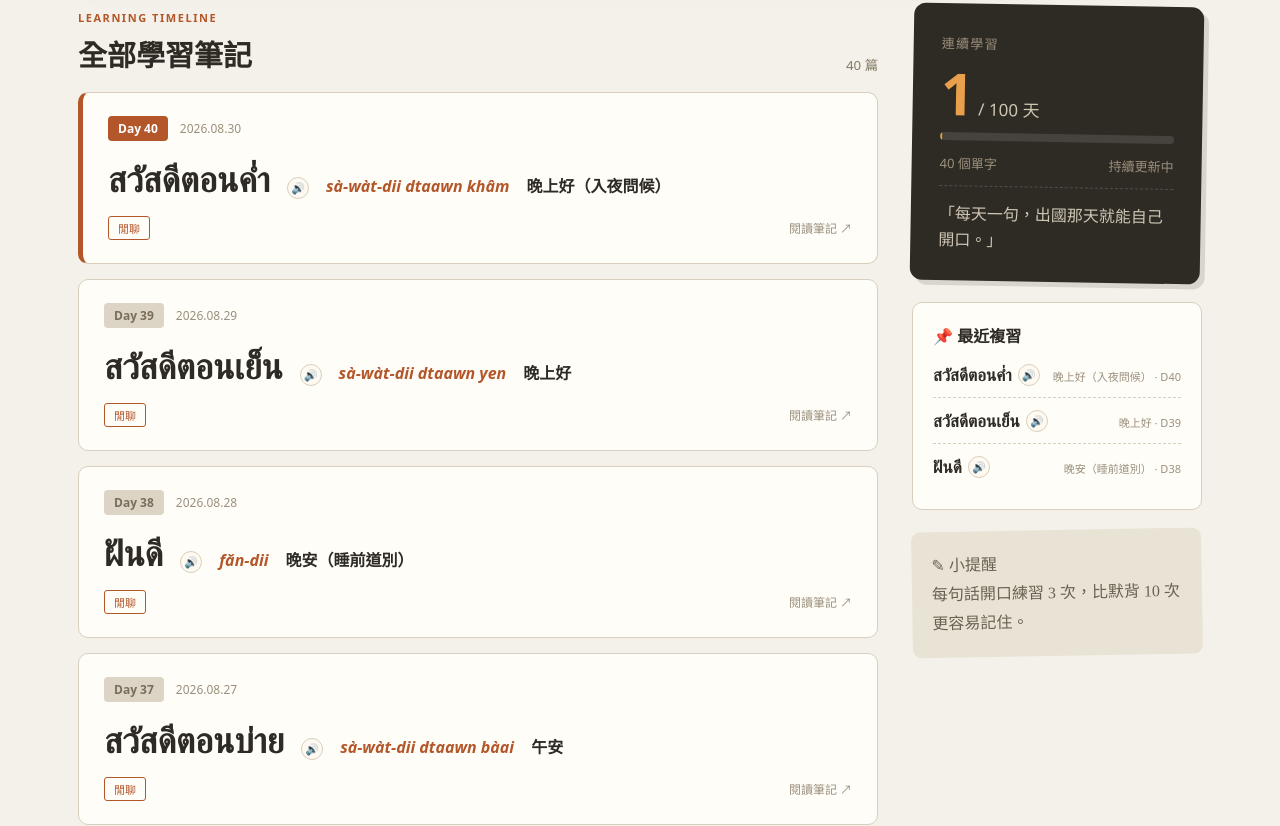
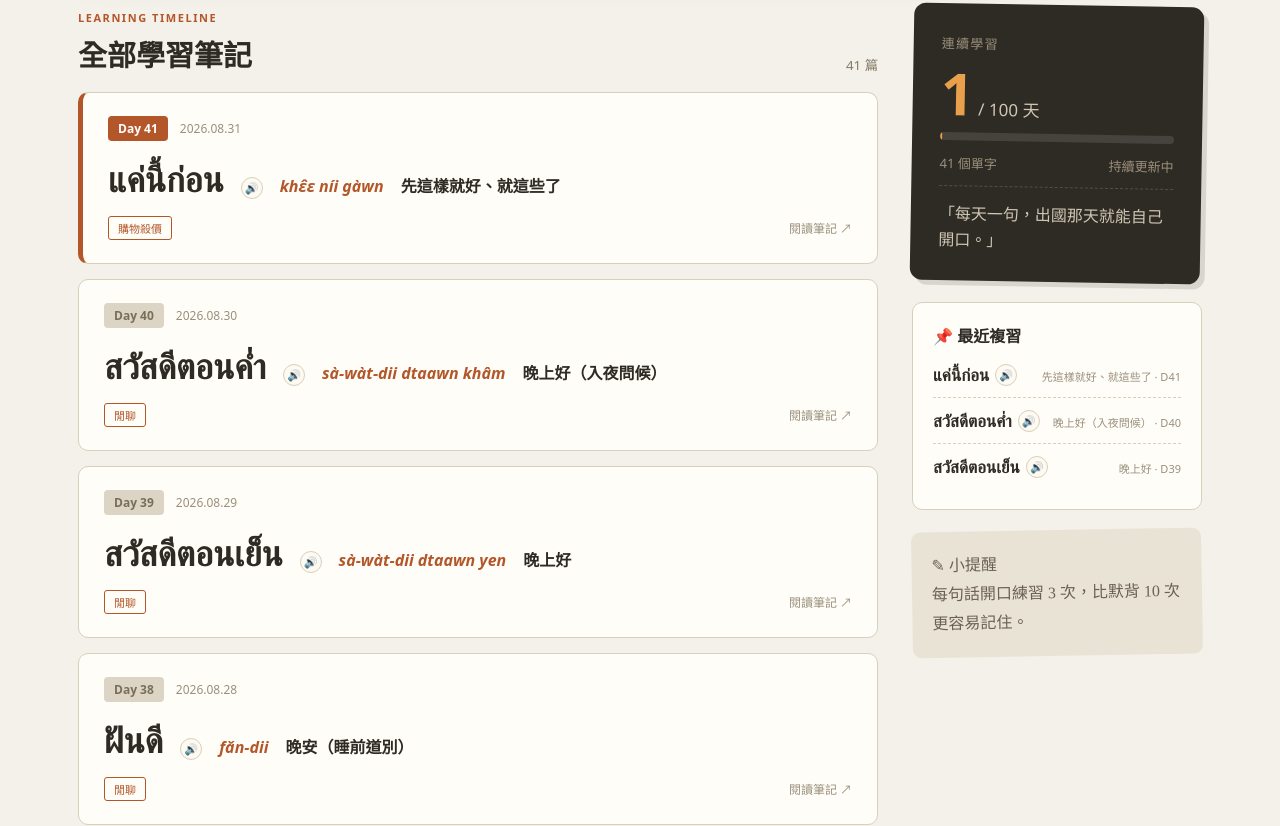
Before and after one commit to phineascarter-arch/thai-travel-notes, a React (Vite) app: page / in a window 1280 px wide. Shown: the part 2239-3065 px from the top of the page. Built offline with nearby package versions, Linux system fonts and the light colour scheme.

Commit message:
Add Day 41: แค่นี้ก่อน (that's all for now)
Fills the Day 41 slot with a catch-all wrap-up phrase usable when
finishing shopping, ordering, or a conversation.

```diff
--- a/src/data/notes.ts
+++ b/src/data/notes.ts
@@ -46,6 +46,39 @@ export interface Note {
 }
 
 export const notes: Note[] = [
+  {
+    day: 41,
+    date: "2026.08.31",
+    thai: "แค่นี้ก่อน",
+    roman: "khɛ̂ɛ níi gàwn",
+    zh: "先這樣就好、就這些了",
+    category: "購物殺價",
+    pattern: "แค่นี้ก่อน（固定用語，選購／點餐／聊天想收尾時用）",
+    examples: [
+      {
+        zh: "先這樣就好",
+        thai: "แค่นี้ก่อนค่ะ",
+        roman: "khɛ̂ɛ níi gàwn khâ",
+        tokens: [
+          { thai: "แค่นี้", roman: "khɛ̂ɛ níi", zh: "就這麼多、這樣就好" },
+          { thai: "ก่อน", roman: "gàwn", zh: "先、暫時" },
+          { thai: "ค่ะ", roman: "khâ", zh: "（女性禮貌詞尾）" },
+        ],
+      },
+      {
+        zh: "不用了，先這樣就好",
+        thai: "ไม่ต้องแล้ว แค่นี้ก่อนค่ะ",
+        roman: "mâi dtâwng láaeo, khɛ̂ɛ níi gàwn khâ",
+        tokens: [
+          { thai: "ไม่ต้องแล้ว", roman: "mâi dtâwng láaeo", zh: "不用了" },
+          { thai: "แค่นี้", roman: "khɛ̂ɛ níi", zh: "就這麼多" },
+          { thai: "ก่อน", roman: "gàwn", zh: "先、暫時" },
+          { thai: "ค่ะ", roman: "khâ", zh: "（女性禮貌詞尾）" },
+        ],
+      },
+    ],
+    note: "แค่นี้ก่อน 是很萬用的收尾句，逛街選夠了、點餐點夠了、聊天想告一段落都能用，語氣輕鬆不生硬；ก่อน 在這裡不是「之前」而是「先這樣」的語氣詞，暗示之後可能還會再繼續。",
+  },
   {
     day: 40,
     date: "2026.08.30",
```
